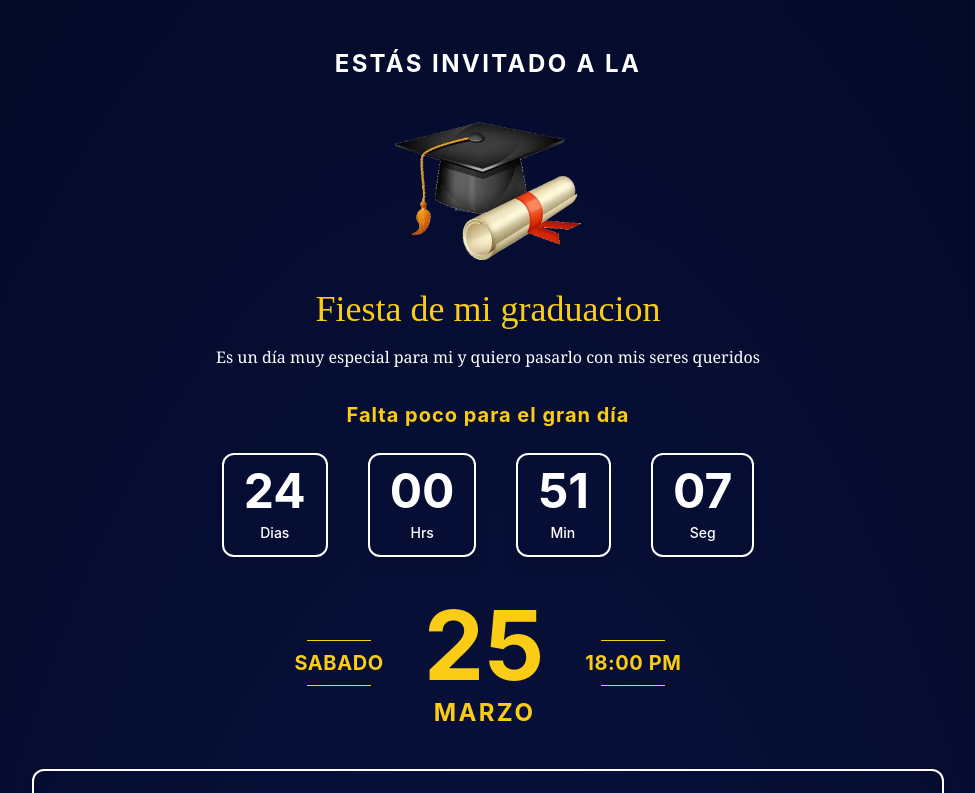
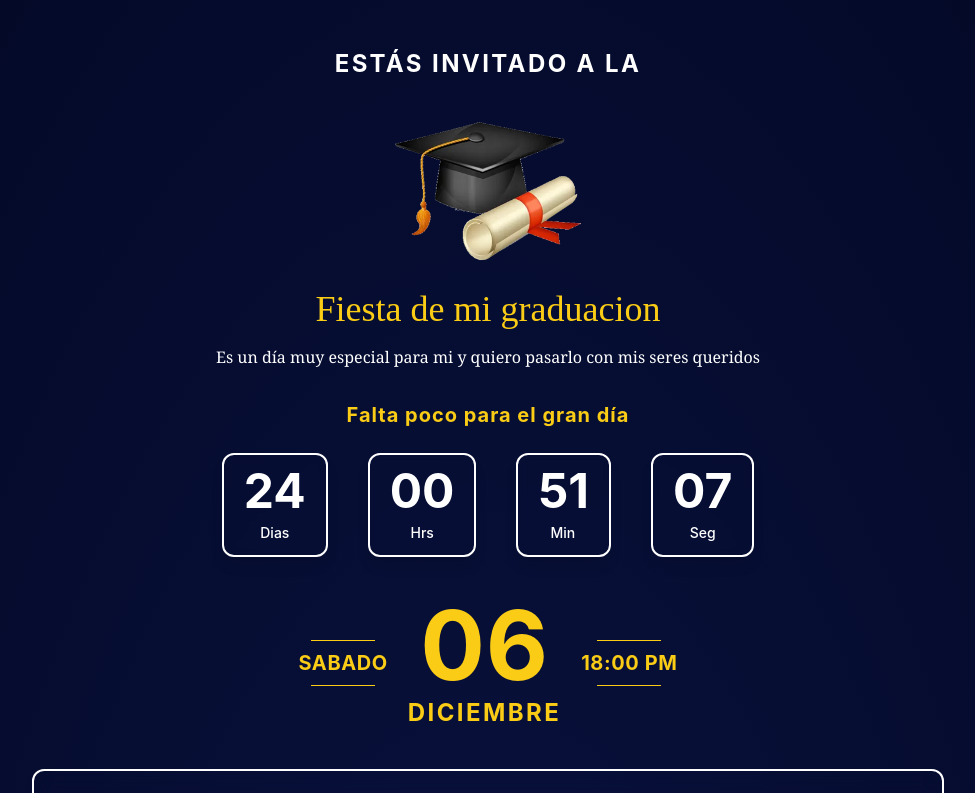
Before and after one commit to juanAriel/invitation-page, a React (Create React App) app: page / in a window 1280 px wide. Shown: the top 793 px of the page, without its empty margins (152-1127 px from the left). Built offline with nearby package versions, Linux system fonts and the light colour scheme; grey boxes are pictures that could not be loaded; a web font is replaced by a local one.

Commit message:
modify  datetime text.

```diff
--- a/src/App.js
+++ b/src/App.js
@@ -90,7 +90,7 @@ function App() {
         </div>
 
         <p className="text-yellow-400 mt-5 font-bold text-2xl tracking-wide flex flex-col items-center justify-center">
-          <div className="text-yellow-400 mt-5 font-bold tracking-wide flex items-center justify-center gap-10">
+          <div className="text-yellow-400 mt-5 font-bold tracking-wide flex items-center justify-center gap-5">
             <div className="flex flex-col items-center justify-center text-center">
               <span className="border-t border-yellow-400 w-16 mb-2"></span>
               <span className="uppercase text-lg md:text-xl">sabado</span>
@@ -99,10 +99,10 @@ function App() {
 
             <div className="flex flex-col items-center justify-center text-center">
               <span className="text-6xl md:text-8xl text-yellow-400 leading-none">
-                25
+                06
               </span>
               <span className="uppercase text-xl md:text-2xl tracking-widest mt-1">
-                marzo
+                Diciembre
               </span>
             </div>
 
```
